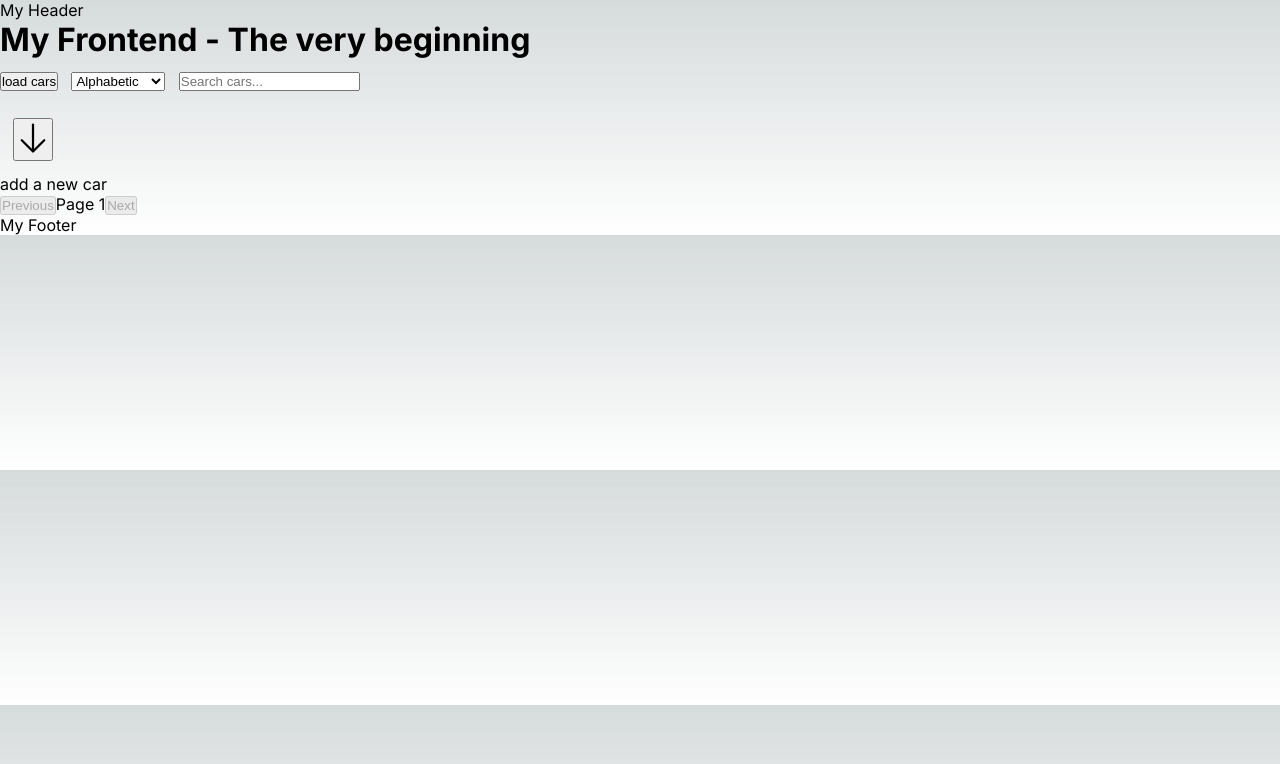
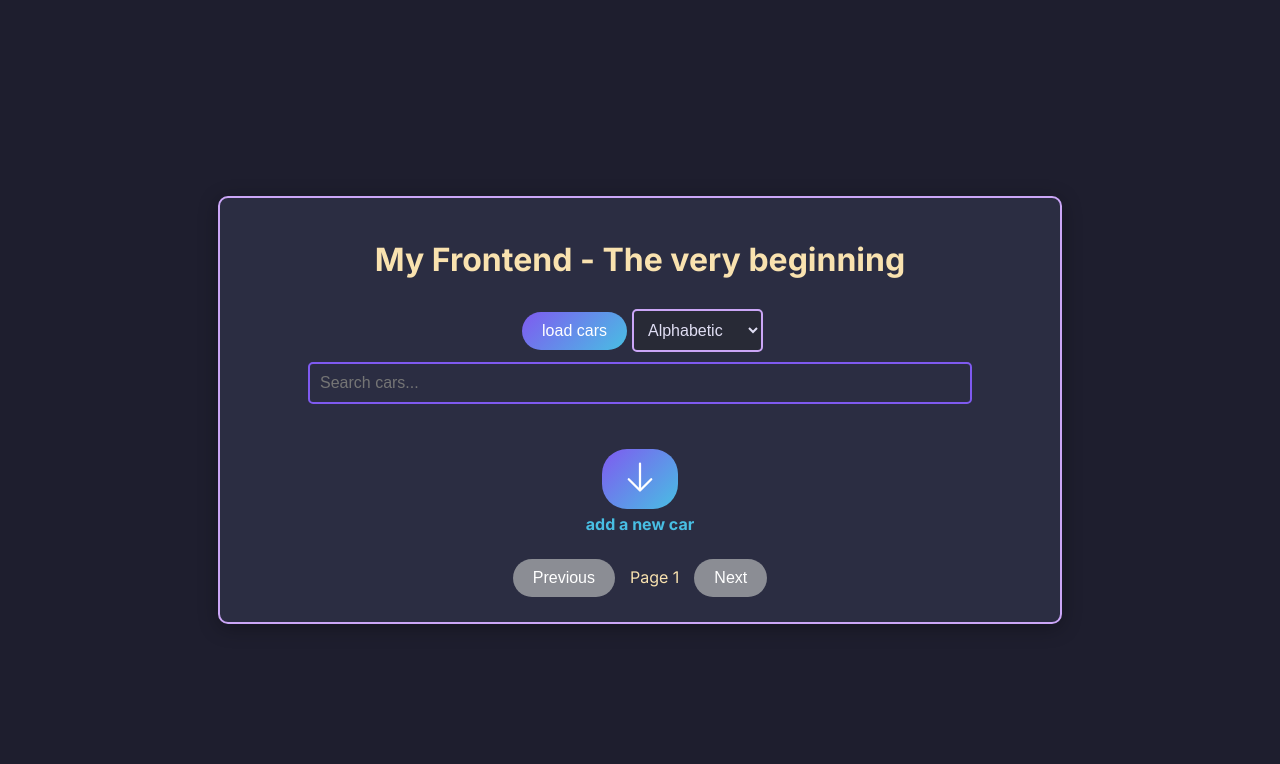
Before and after one commit to Giu1447/Cool-Cars-functional, a Next.js app in the folder m450-cool-cars-fe/: page / in a window 1280 px wide. Shown: the top 764 px of the page. Built offline with nearby package versions, Linux system fonts and the light colour scheme.

Commit message:
new styling

```diff
--- a/m450-cool-cars-fe/src/app/globals.css
+++ b/m450-cool-cars-fe/src/app/globals.css
@@ -1,111 +1,129 @@
-:root {
-  --max-width: 1100px;
-  --border-radius: 12px;
-  --font-mono: ui-monospace, Menlo, Monaco, "Cascadia Mono", "Segoe UI Mono",
-    "Roboto Mono", "Oxygen Mono", "Ubuntu Monospace", "Source Code Pro",
-    "Fira Mono", "Droid Sans Mono", "Courier New", monospace;
-
-  --foreground-rgb: 0, 0, 0;
-  --background-start-rgb: 214, 219, 220;
-  --background-end-rgb: 255, 255, 255;
-
-  --primary-glow: conic-gradient(
-    from 180deg at 50% 50%,
-    #16abff33 0deg,
-    #0885ff33 55deg,
-    #54d6ff33 120deg,
-    #0071ff33 160deg,
-    transparent 360deg
-  );
-  --secondary-glow: radial-gradient(
-    rgba(255, 255, 255, 1),
-    rgba(255, 255, 255, 0)
-  );
-
-  --tile-start-rgb: 239, 245, 249;
-  --tile-end-rgb: 228, 232, 233;
-  --tile-border: conic-gradient(
-    #00000080,
-    #00000040,
-    #00000030,
-    #00000020,
-    #00000010,
-    #00000010,
-    #00000080
-  );
-
-  --callout-rgb: 238, 240, 241;
-  --callout-border-rgb: 172, 175, 176;
-  --card-rgb: 180, 185, 188;
-  --card-border-rgb: 131, 134, 135;
+/* Allgemeine Layout-Regeln */
+body {
+  font-family: 'Roboto', sans-serif;
+  background-color: #1e1e2e;
+  color: #e0def4;
+  margin: 0;
+  padding: 0;
+  display: flex;
+  justify-content: center;
+  align-items: center;
+  min-height: 100vh;
 }
 
-@media (prefers-color-scheme: dark) {
-  :root {
-    --foreground-rgb: 255, 255, 255;
-    --background-start-rgb: 0, 0, 0;
-    --background-end-rgb: 0, 0, 0;
-
-    --primary-glow: radial-gradient(rgba(1, 65, 255, 0.4), rgba(1, 65, 255, 0));
-    --secondary-glow: linear-gradient(
-      to bottom right,
-      rgba(1, 65, 255, 0),
-      rgba(1, 65, 255, 0),
-      rgba(1, 65, 255, 0.3)
-    );
-
-    --tile-start-rgb: 2, 13, 46;
-    --tile-end-rgb: 2, 5, 19;
-    --tile-border: conic-gradient(
-      #ffffff80,
-      #ffffff40,
-      #ffffff30,
-      #ffffff20,
-      #ffffff10,
-      #ffffff10,
-      #ffffff80
-    );
-
-    --callout-rgb: 20, 20, 20;
-    --callout-border-rgb: 108, 108, 108;
-    --card-rgb: 100, 100, 100;
-    --card-border-rgb: 200, 200, 200;
-  }
+.App {
+  width: 90%;
+  max-width: 800px;
+  text-align: center;
+  border: 2px solid #cba6f7;
+  border-radius: 10px;
+  background-color: #2b2d42;
+  padding: 20px;
+  box-shadow: 0 4px 20px rgba(0, 0, 0, 0.3);
 }
 
-* {
-  box-sizing: border-box;
-  padding: 0;
-  margin: 0;
+/* Überschrift */
+h1 {
+  font-size: 2rem;
+  color: #f9e2af;
+  margin-bottom: 20px;
 }
 
-html,
-body {
-  max-width: 100vw;
-  overflow-x: hidden;
+/* Buttons */
+button {
+  background: linear-gradient(135deg, #7f5af0, #48bfe3);
+  border: none;
+  padding: 10px 20px;
+  border-radius: 25px;
+  color: #ffffff;
+  font-size: 1rem;
+  cursor: pointer;
+  transition: transform 0.2s, box-shadow 0.2s;
+  margin: 5px;
 }
 
-body {
-  color: rgb(var(--foreground-rgb));
-  background: linear-gradient(
-      to bottom,
-      transparent,
-      rgb(var(--background-end-rgb))
-    )
-    rgb(var(--background-start-rgb));
+button:hover {
+  transform: scale(1.05);
+  box-shadow: 0 4px 10px rgba(127, 90, 240, 0.5);
 }
 
-a {
-  color: inherit;
-  text-decoration: none;
+button:disabled {
+  background: #8b8d94;
+  cursor: not-allowed;
 }
 
-@media (prefers-color-scheme: dark) {
-  html {
-    color-scheme: dark;
-  }
+/* Dropdown Menü */
+select {
+  background-color: #282a36;
+  border: 2px solid #cba6f7;
+  color: #e0def4;
+  padding: 10px;
+  border-radius: 5px;
+  font-size: 1rem;
+  margin: 10px 0;
 }
 
-.margin {
-  margin: 1em;
+select:hover {
+  border-color: #7f5af0;
 }
+
+/* Suchleiste */
+.search-bar {
+  width: 80%;
+  padding: 10px;
+  border: 2px solid #7f5af0;
+  border-radius: 5px;
+  font-size: 1rem;
+  margin-bottom: 20px;
+  background-color: #2b2d42;
+  color: #e0def4;
+}
+
+.search-bar:focus {
+  outline: none;
+  border-color: #48bfe3;
+}
+
+/* Liste */
+ul {
+  list-style-type: none;
+  padding: 0;
+  margin: 20px 0;
+}
+
+li {
+  background-color: #7f5af0;
+  margin: 10px 0;
+  padding: 10px;
+  border-radius: 5px;
+  color: #ffffff;
+  font-size: 1rem;
+  transition: transform 0.2s;
+}
+
+li:hover {
+  transform: translateX(10px);
+}
+
+/* Pagination */
+div {
+  margin-top: 20px;
+}
+
+span {
+  font-size: 1rem;
+  margin: 0 10px;
+  color: #f9e2af;
+}
+
+/* Link */
+a {
+  color: #48bfe3;
+  text-decoration: none;
+  font-weight: bold;
+  transition: color 0.2s;
+}
+
+a:hover {
+  color: #7f5af0;
+}
--- a/m450-cool-cars-fe/src/app/layout.js
+++ b/m450-cool-cars-fe/src/app/layout.js
@@ -12,9 +12,7 @@ export default function RootLayout({ children }) {
   return (
     <html lang="en">
       <body className={inter.className}>
-        <div>My Header</div>
         {children}
-        <div>My Footer</div>
       </body>
     </html>
   );
```
